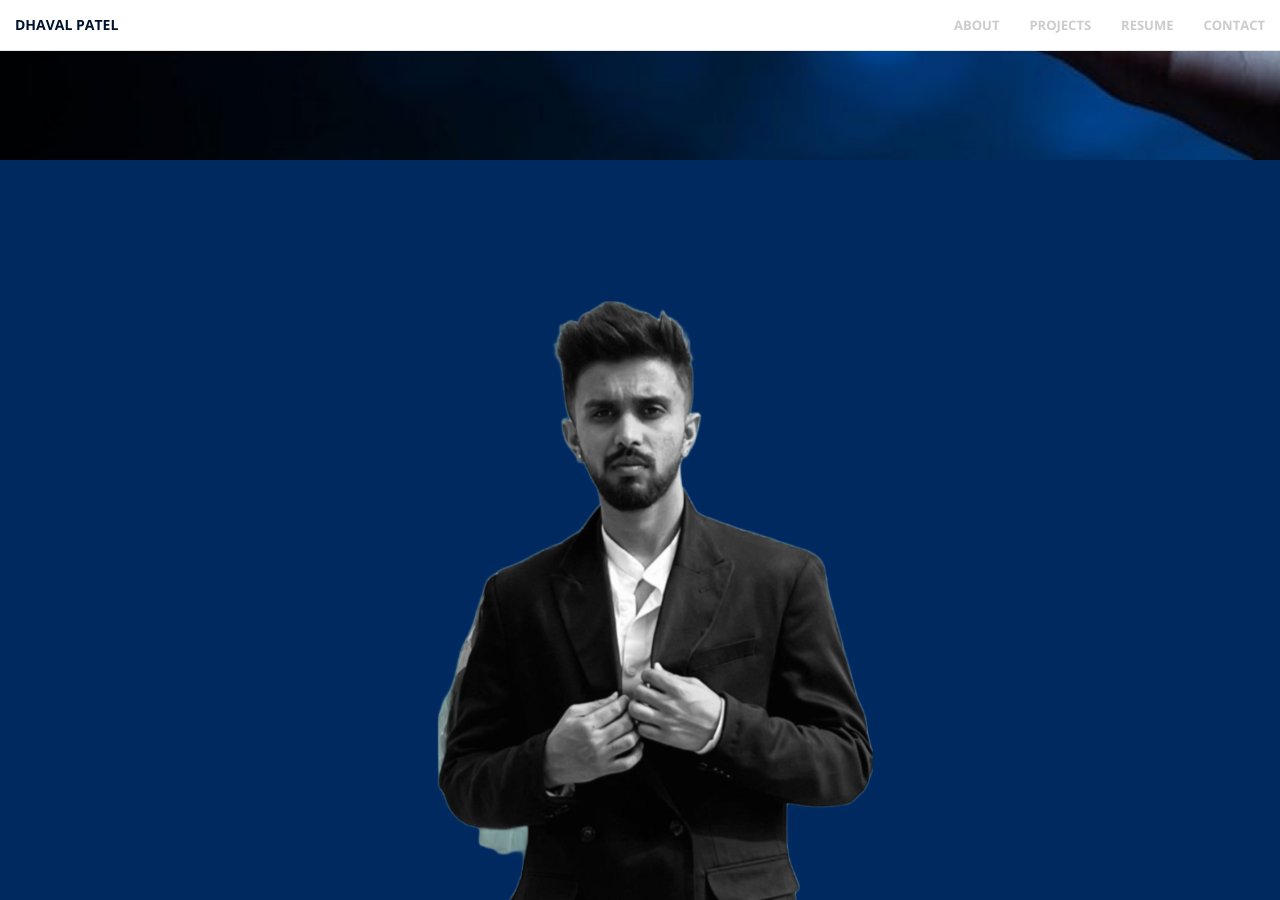
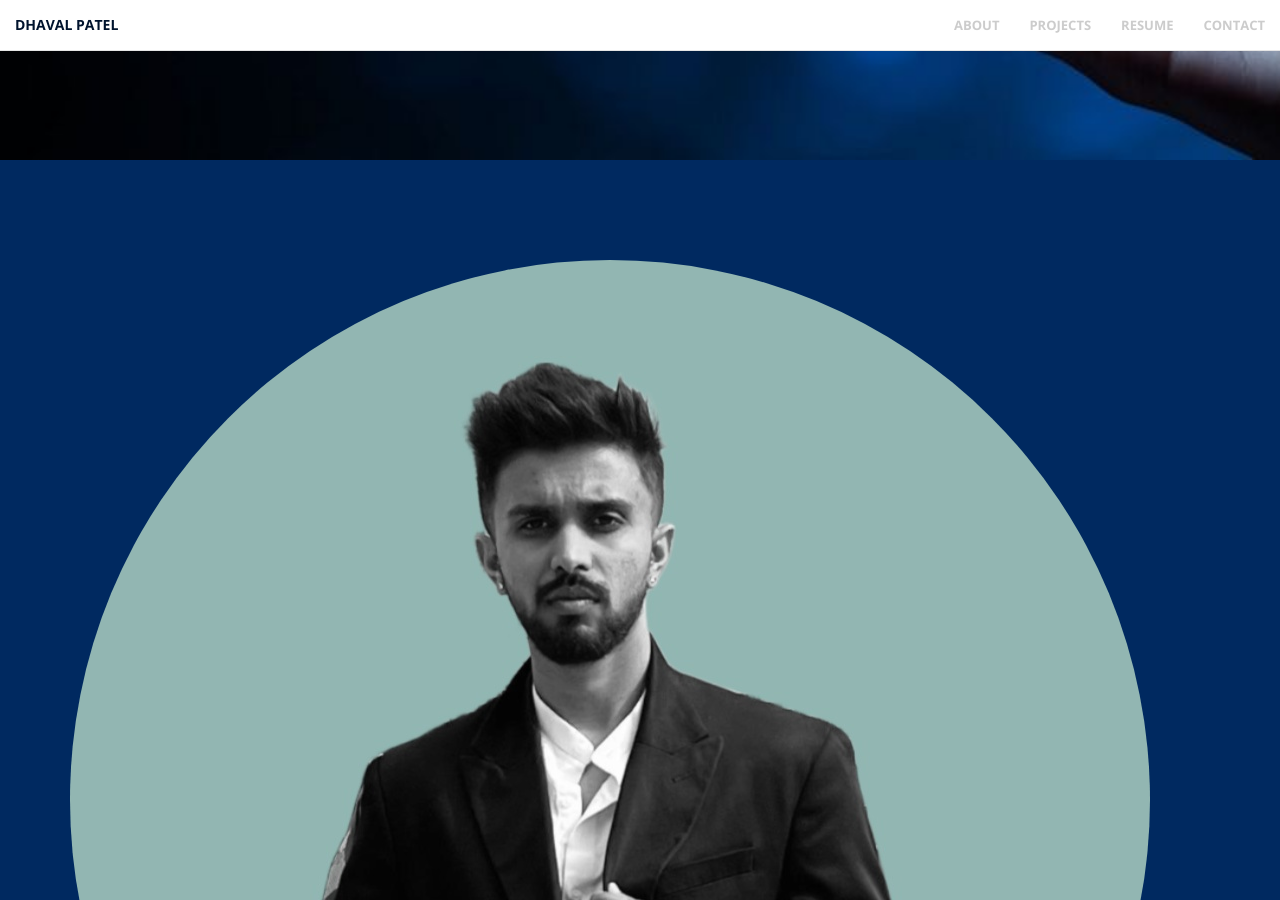
Before and after one commit to DhavalPatel511/portfolio, a Jekyll site: the page built from index.html, in a window 1280 px wide and 900 px high, scrolled down 740 px. Built offline with Jekyll 4.4.1, drawn with Linux system fonts in a browser that asks for light colours.

Commit message:
Update call-to-action.html

```diff
--- a/_includes/call-to-action.html
+++ b/_includes/call-to-action.html
@@ -1,6 +1,6 @@
 <section class="bg-primary" id="about">
     <div class="container">
-        <img src = "img/dp.jpeg" class ="img-responsive" alt style="margin : auto">
+        <img src = "img/portfolio_dp.jpeg"  alt style="margin : auto;border-radius:50%">
         <br></br>
         <div class="row">
             <div class="col-lg-8 col-lg-offset-2 text-center">
```
